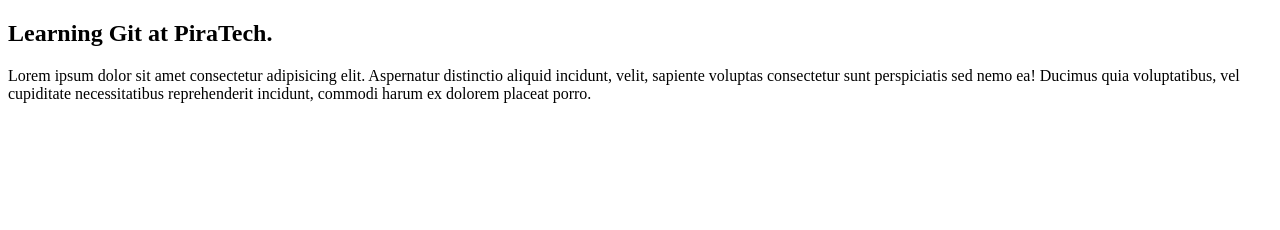
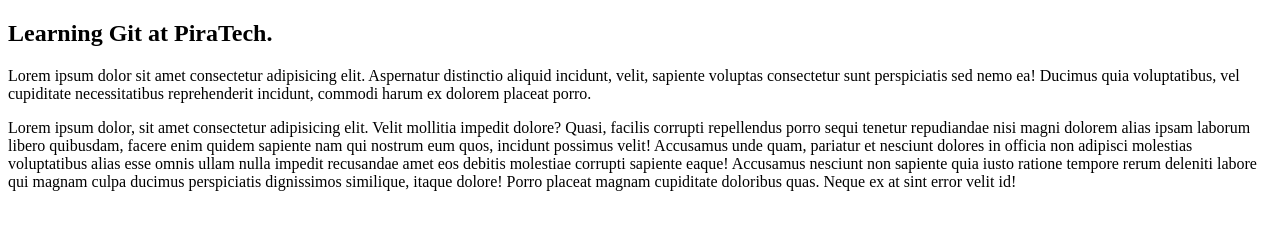
Before and after one commit to pira777/learngit001, a plain HTML site: page index.html in a window 1280 px wide. Drawn offline with Linux system fonts and the light colour scheme.

Commit message:
add the second paragraph with 100 words

```diff
--- a/index.html
+++ b/index.html
@@ -10,5 +10,8 @@
     <p>
         Lorem ipsum dolor sit amet consectetur adipisicing elit. Aspernatur distinctio aliquid incidunt, velit, sapiente voluptas consectetur sunt perspiciatis sed nemo ea! Ducimus quia voluptatibus, vel cupiditate necessitatibus reprehenderit incidunt, commodi harum ex dolorem placeat porro.
     </p>
+    <p>
+        Lorem ipsum dolor, sit amet consectetur adipisicing elit. Velit mollitia impedit dolore? Quasi, facilis corrupti repellendus porro sequi tenetur repudiandae nisi magni dolorem alias ipsam laborum libero quibusdam, facere enim quidem sapiente nam qui nostrum eum quos, incidunt possimus velit! Accusamus unde quam, pariatur et nesciunt dolores in officia non adipisci molestias voluptatibus alias esse omnis ullam nulla impedit recusandae amet eos debitis molestiae corrupti sapiente eaque! Accusamus nesciunt non sapiente quia iusto ratione tempore rerum deleniti labore qui magnam culpa ducimus perspiciatis dignissimos similique, itaque dolore! Porro placeat magnam cupiditate doloribus quas. Neque ex at sint error velit id!
+    </p>
 </body>
 </html>
```
